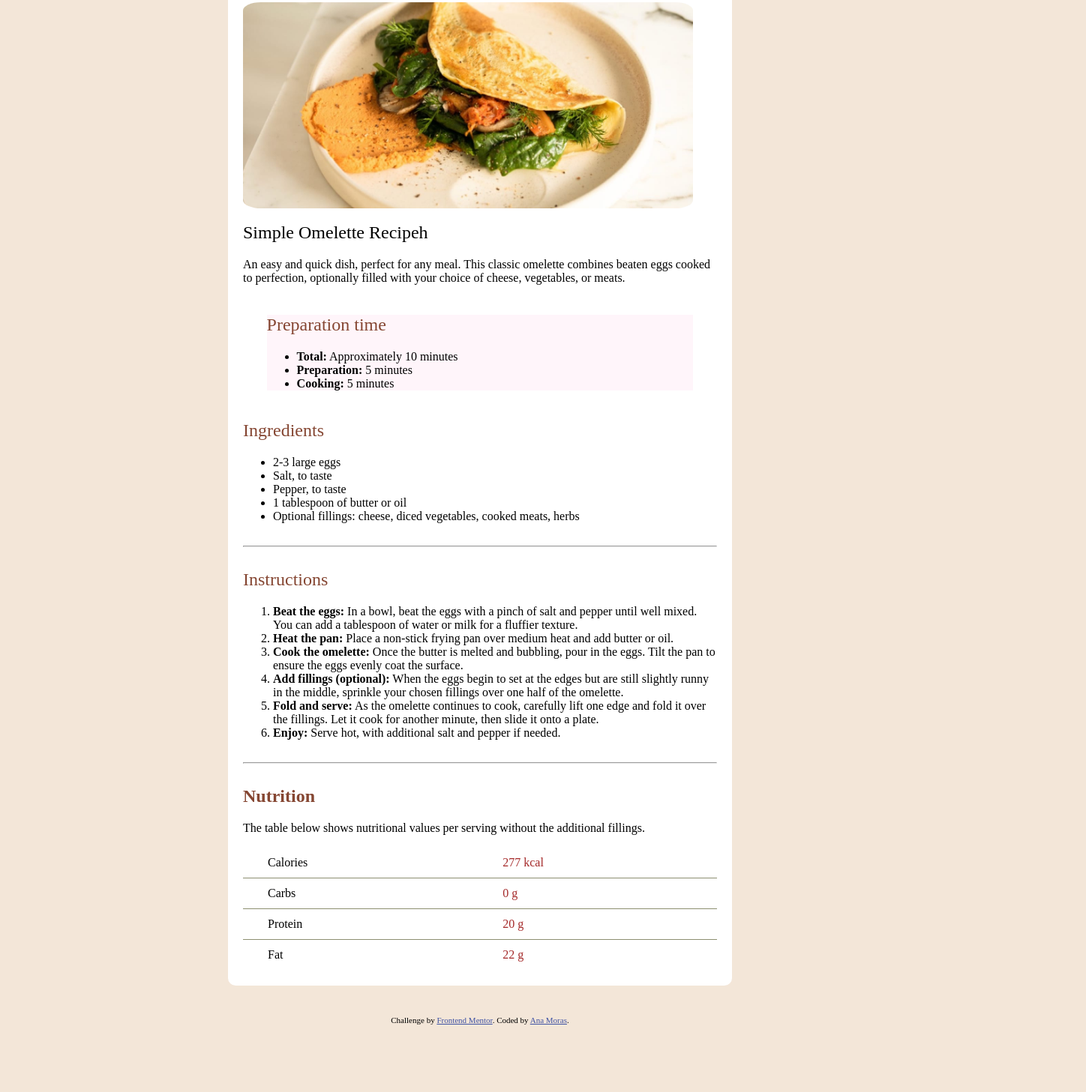
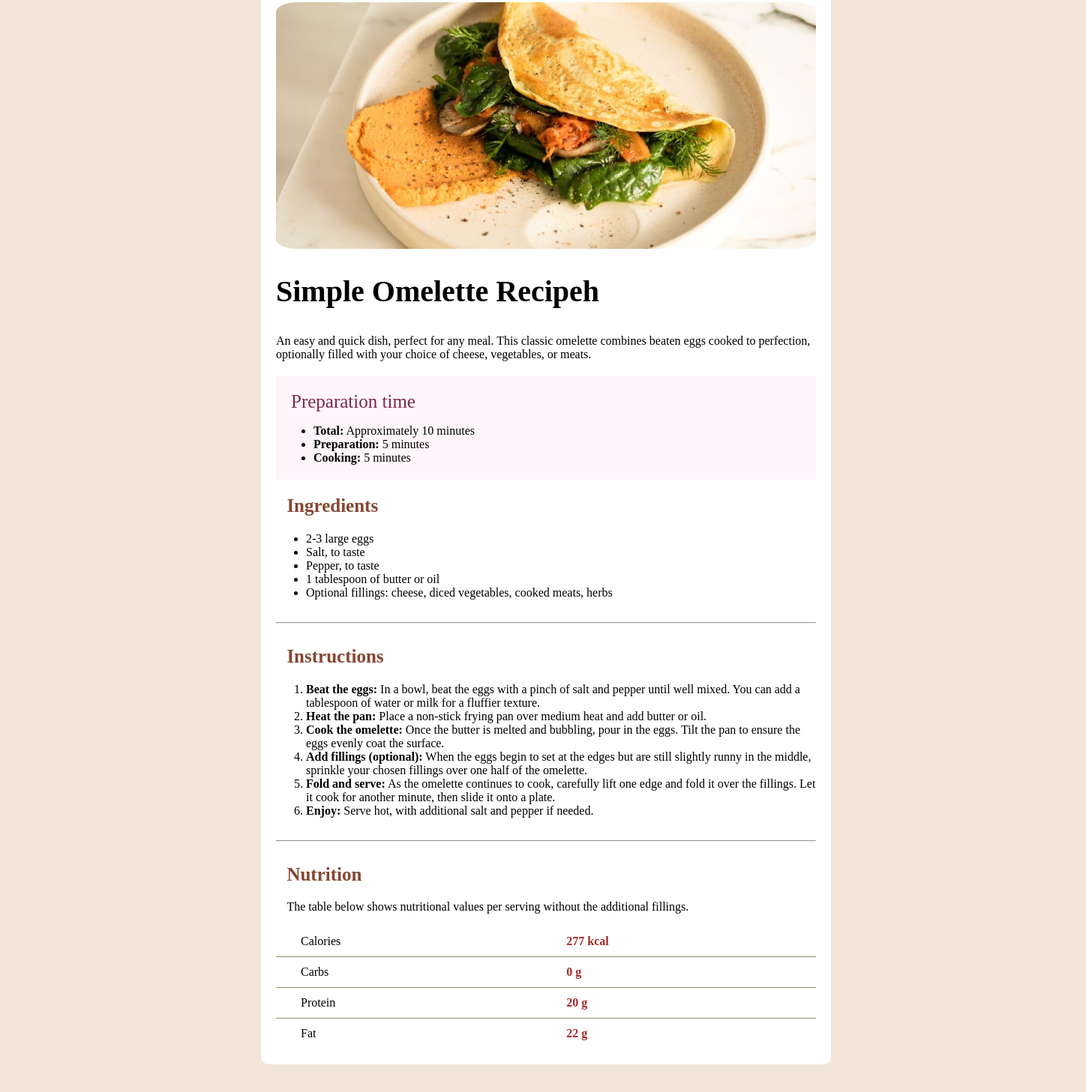
Before and after one commit to ana-moras/funval-n1, a plain HTML site: page recipe-page-main/index.html in a window 1280 px wide. Shown: the part 57-1514 px from the top of the page at 75% size, 1448 px wide, since content can reach past the window. Before the commit the page ends 1432 px from the top, so only its background shows below. Drawn offline with Linux system fonts and the light colour scheme.

Commit message:
omelette2

```diff
--- a/recipe-page-main/index.html
+++ b/recipe-page-main/index.html
@@ -29,8 +29,8 @@
   <main>
 
     <section>
-      <img src="./assets/images/image-omelette.jpeg" alt="imagen omelet" width="95%">
-      <h1 class="text"> Simple Omelette Recipeh </h1>
+      <img src="./assets/images/image-omelette.jpeg" alt="imagen omelet" width="100%">
+      <h1> Simple Omelette Recipeh </h1>
       <p>An easy and quick dish, perfect for any meal. This classic omelette combines beaten eggs cooked
         to perfection, optionally filled with your choice of cheese, vegetables, or meats.
       </p>
@@ -46,7 +46,7 @@
     </section>
 
     <section>
-      <h2 class="text">Ingredients</h2>
+      <h2>Ingredients</h2>
       <ul>
         <li>2-3 large eggs</li>
         <li>Salt, to taste</li>
@@ -58,9 +58,8 @@
 
     <hr class="divi">
 
-
     <section>
-      <h2 class="text">Instructions</h2>
+      <h2>Instructions</h2>
       <ol class="instructions">
         <li><strong>Beat the eggs:</strong> In a bowl, beat the eggs with a pinch of salt and pepper until well mixed.
           You can add a tablespoon of water or milk for a fluffier texture.</li>
@@ -76,7 +75,7 @@
     </section>
 
     <hr class="divi">
-
+    <section id="last">
       <h2>Nutrition</h2>
       <p>The table below shows nutritional values per serving without the additional fillings.</p>
 
@@ -84,21 +83,22 @@
 
         <tr>
           <td class="nombre">Calories</td>
-        <td class="num">277 kcal</td>
+          <td class="num"><strong>277 kcal</strong></td>
         </tr>
         <tr>
           <td class="nombre">Carbs</td>
-        <td class="num">0 g</td>
+          <td class="num"><strong>0 g</strong></td>
         </tr>
         <tr>
           <td class="nombre">Protein</td>
-        <td class="num">20 g</td>
+          <td class="num"><strong>20 g</strong></td>
         </tr>
         <tr>
           <td class="nombre">Fat</td>
-        <td class="num">22 g</td>
+          <td class="num"> <strong>22 g</strong> </td>
         </tr>
       </table>
+    </section>
   </main>
 
   <div class="attribution">
--- a/recipe-page-main/recipe.css
+++ b/recipe-page-main/recipe.css
@@ -6,12 +6,12 @@ img {
 
 .divi {
     margin: 30px auto;
+    color: hsl(30, 18%, 87%);
 }
 
 body {
-
+    width: 1440px;
     background-color: hsl(30, 54%, 90%);
-
 
 }
 
@@ -21,19 +21,36 @@ main {
     margin: 40px auto;
     padding: 20px;
     background-color: white;
-
 }
 
+#last {
+    p {
+        padding-left: 2%;
+    }
+}
+
+
 #box {
-    margin: 40px auto;
-    padding: 10px auto;
-    width: 90%;
+    margin: 20px auto;
+
+    width: 100%;
     background-color: hsl(330, 100%, 98%);
 
+    ul {
+        padding: 0px 20px 20px 50px;
+
+    }
+
+    .text {
+        padding: 20px 20px 0px 20px;
+        margin-bottom: 0px;
+    }
 }
 
 h2 {
     color: hsl(14, 45%, 36%);
+    padding-left: 2%;
+    font-size: 25px;
 }
 
 .text {
@@ -69,12 +86,17 @@ h2 {
 
     .num {
         color: brown;
+
     }
 }
 
+.text {
+    color: hsl(332, 51%, 32%);
+    font-size: 25px;
+}
+
 h1 {
+    color: black;
+    font-size: 40px;
 
-    font-family: "Young Serif", serif;
-    font-weight: 400;
-    font-style: normal;
 }
```
Also changed, not shown: apple/apple.css (+0 -7 lines), apple/apple.html (+2 -0 lines), recipe-page-main/style-guide.md (+2 -2 lines), 1 other file. Lines whose indentation alone changed are shown as unchanged.
